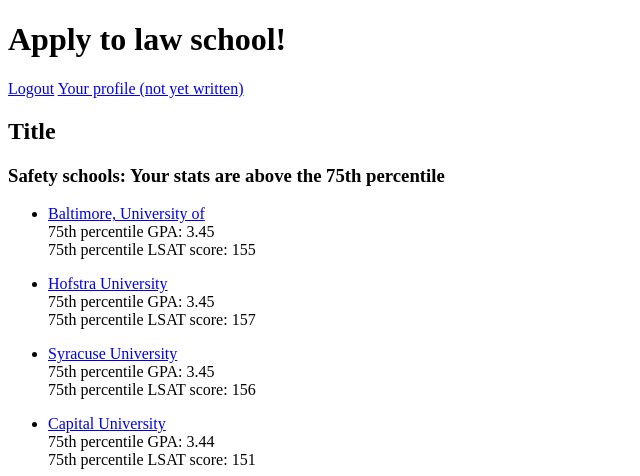
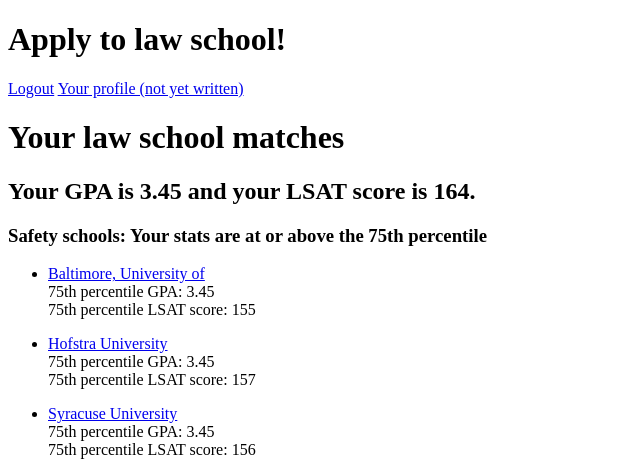
Before and after one commit to eileenconner/law-admissions-tool, a Flask app: page /school_query in a window 1280 px wide. Shown: the top 476 px of the page, without its empty margins (0-640 px from the left). Run offline with Flask 2, Linux system fonts and the light colour scheme; the visitor is signed in with stand-in values (Sample User, id 1); data comes from the database, SQL or seed files in the repository.

Commit message:
main school match query working for safety, match, and stretch schools

```diff
--- a/model.py
+++ b/model.py
@@ -112,9 +112,7 @@ class School_list(db.Model):
         return "<School_list list_add_id=%s>" % (self.list_add_id)
 
 
-
 # Helper functions
-
 def connect_to_db(app):
     """Connect database to Flask app."""
 
--- a/server.py
+++ b/server.py
@@ -167,7 +167,8 @@ def match_law_schools():
         user_gpa = user.gpa
         user_lsat = user.lsat
 
-        #if user_gpa and user_lsat:
+        # consider when/whether to implement if/else.
+        # if user_gpa and user_lsat:
         safety_schools = School.id_safety_schools(user_gpa, user_lsat)
         match_schools = School.id_match_schools(user_gpa, user_lsat)
         stretch_schools = School.id_stretch_schools(user_gpa, user_lsat)
@@ -176,6 +177,8 @@ def match_law_schools():
         # split_schools = School.id_split_schools(user_gpa, user_lsat)
 
         return render_template("school_match.html",
+                               user_gpa=user_gpa,
+                               user_lsat=user_lsat,
                                safety_schools=safety_schools,
                                match_schools=match_schools,
                                stretch_schools=stretch_schools,)
--- a/templates/school_match.html
+++ b/templates/school_match.html
@@ -2,17 +2,23 @@
 {% block title %}US law schools -- by student GPA and LSAT score{% endblock %}
 
 {% block content %}
-    <h2>Title</h2>
+    <h1>Your law school matches</h1>
 
-<!-- pass in four different pieces: safety_schools, match_schools, stretch_schools,
-and split_schools. Display each with different heading (i.e. "Your safety school matches:"
-etc). should also pass in user_gpa and user_lsat to make comparison obvious to read.
-each list item should have an "add to my schools" link w/ functionality to push to Schools_list as a chosen item for that user.-->
+<!-- pass in safety_schools, match_schools, stretch_schools, split_schools.
+Display each with different heading (i.e. "Your safety school matches:"
+etc). pass in user_gpa and user_lsat to make comparison obvious to read.-->
 
-<!-- repeating for loop for each piece passed in. consider how to avoid repetition -->
+<!--
+- each list item should have an "add to my schools" link w/ functionality to push
+to Schools_list as a chosen item for that user.
+- consider how to best display user data so utility is maxed.
+- repeating for loop for each piece passed in. consider how to avoid repetition
+-->
 
-    <!-- safety schools -->
-    <h3>Safety schools: Your stats are above the 75th percentile</h3>
+    <h2>Your GPA is {{ user_gpa }} and your LSAT score is {{ user_lsat }}.</h2>
+
+    <!-- Display safety school matches -->
+    <h3>Safety schools: Your stats are at or above the 75th percentile</h3>
     <ul>
         {% for school in safety_schools %}
         <li><p><a href="schools/{{ school.school_id }}">{{ school.school_name }}</a></br>
@@ -23,7 +29,7 @@ each list item should have an "add to my schools" link w/ functionality to push
         {% endfor %}
     </ul>
 
-    <!-- match schools -->
+    <!-- Display match school matches -->
     <h3>Match schools: your stats are between the 75th and 50th percentile</h3>
     <ul>
         {% for school in match_schools %}
@@ -37,7 +43,7 @@ each list item should have an "add to my schools" link w/ functionality to push
         {% endfor %}
     </ul>
 
-    <!-- stretch schools -->
+    <!-- Display stretch school matches -->
     <h3>Stretch schools: your stats are between the 50th and 25th percentile</h3>
     <ul>
         {% for school in stretch_schools %}
```
